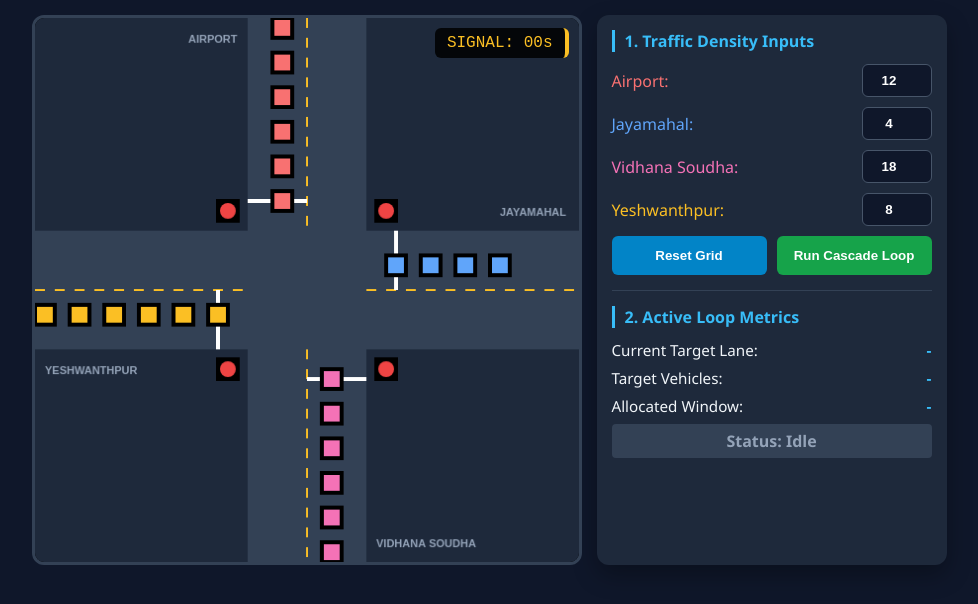
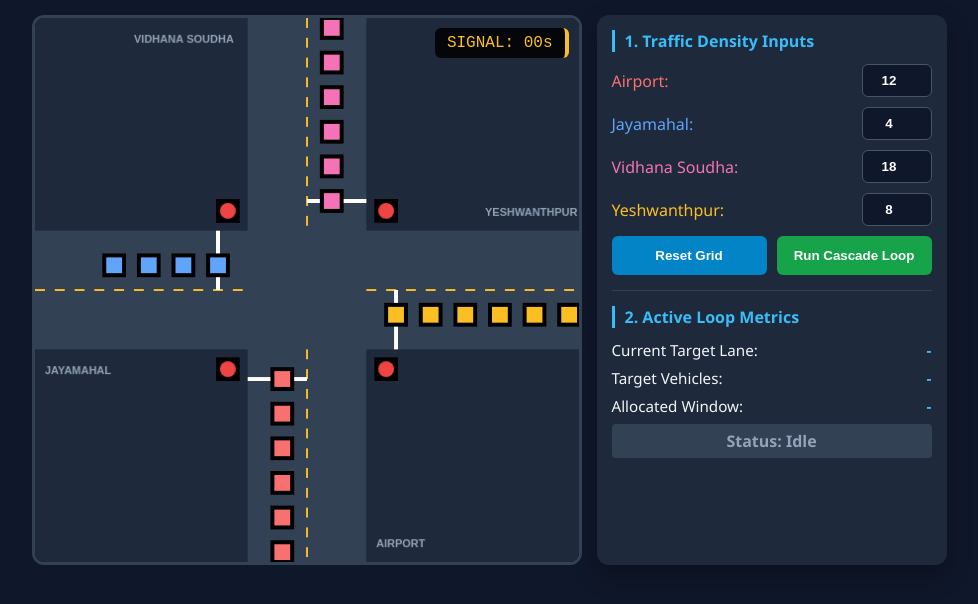
Before and after one commit to sandeshrai24-bit/Mekhri-Circle-traffic_Optimization, a Flask app: page / in a window 1280 px wide. Shown: the part 75-679 px from the top of the page, without its empty margins (151-1129 px from the left). Run offline with Flask 3, Linux system fonts and the light colour scheme.

Commit message:
Update index.html

```diff
--- a/templates/index.html
+++ b/templates/index.html
@@ -202,10 +202,10 @@
         const unitStep = carSize + carGap;
 
         const profiles = {
-            "Airport":        { x: midX - 25, y: -20, dx: 0, dy: unitStep, stopX: midX - 25, stopY: midY - lineOffset, color: '#f87171' },
-            "Vidhana Soudha": { x: midX + 25, y: canvas.height + 20, dx: 0, dy: -unitStep, stopX: midX + 25, stopY: midY + lineOffset, color: '#f472b6' },
-            "Jayamahal":      { x: canvas.width + 20, y: midY - 25, dx: -unitStep, dy: 0, stopX: midX + lineOffset, stopY: midY - 25, color: '#60a5fa' },
-            "Yeshwanthpur":   { x: -20, y: midY + 25, dx: unitStep, dy: 0, stopX: midX - lineOffset, stopY: midY + 25, color: '#fbbf24' }
+            "Airport": { x: midX - 25, y: canvas.height + 20, dx: 0, dy: -unitStep, stopX: midX - 25, stopY: midY + lineOffset, color: '#f87171' },
+            "Vidhana Soudha": { x: midX + 25, y: -20, dx: 0, dy: unitStep, stopX: midX + 25, stopY: midY - lineOffset, color: '#f472b6' },
+            "Jayamahal": { x: -20, y: midY - 25, dx: unitStep, dy: 0, stopX: midX - lineOffset, stopY: midY - 25, color: '#60a5fa' },
+            "Yeshwanthpur": { x: canvas.width + 20, y: midY + 25, dx: -unitStep, dy: 0, stopX: midX + lineOffset, stopY: midY + 25, color: '#fbbf24' }
         };
 
         function initSimulation() {
@@ -358,22 +358,22 @@
             ctx.beginPath(); ctx.moveTo(midX + roadW/2, midY); ctx.lineTo(canvas.width, midY); ctx.stroke();
 
             ctx.strokeStyle = "#fff"; ctx.lineWidth = 4; ctx.setLineDash([]);
-            ctx.beginPath(); ctx.moveTo(midX - roadW/2, midY - lineOffset); ctx.lineTo(midX, midY - lineOffset); ctx.stroke();
-            ctx.beginPath(); ctx.moveTo(midX, midY + lineOffset); ctx.lineTo(midX + roadW/2, midY + lineOffset); ctx.stroke();
-            ctx.beginPath(); ctx.moveTo(midX + lineOffset, midY - roadW/2); ctx.lineTo(midX + lineOffset, midY); ctx.stroke();
-            ctx.beginPath(); ctx.moveTo(midX - lineOffset, midY); ctx.lineTo(midX - lineOffset, midY + roadW/2); ctx.stroke();
+            ctx.beginPath(); ctx.moveTo(midX, midY - lineOffset); ctx.lineTo(midX + roadW/2, midY - lineOffset); ctx.stroke();
+            ctx.beginPath(); ctx.moveTo(midX - roadW/2, midY + lineOffset); ctx.lineTo(midX, midY + lineOffset); ctx.stroke();
+            ctx.beginPath(); ctx.moveTo(midX + lineOffset, midY); ctx.lineTo(midX + lineOffset, midY + roadW/2); ctx.stroke();
+            ctx.beginPath(); ctx.moveTo(midX - lineOffset, midY - roadW/2); ctx.lineTo(midX - lineOffset, midY); ctx.stroke();
 
             ctx.fillStyle = "#94a3b8"; ctx.font = "bold 11px Arial";
-            ctx.fillText("AIRPORT", midX - roadW/2 - 60, 25);
-            ctx.fillText("JAYAMAHAL", canvas.width - 80, midY - roadW/2 - 15);
-            ctx.fillText("VIDHANA SOUDHA", midX + roadW/2 + 10, canvas.height - 15);
-            ctx.fillText("YESHWANTHPUR", 10, midY + roadW/2 + 25);
+            ctx.fillText("VIDHANA SOUDHA", midX - roadW/2 - 115, 25);
+            ctx.fillText("YESHWANTHPUR", canvas.width - 95, midY - roadW/2 - 15);
+            ctx.fillText("AIRPORT", midX + roadW/2 + 10, canvas.height - 15);
+            ctx.fillText("JAYAMAHAL", 10, midY + roadW/2 + 25);
 
             const beacons = {
-                "Airport":        { x: midX - roadW/2 - 20, y: midY - roadW/2 - 20 },
-                "Vidhana Soudha": { x: midX + roadW/2 + 20, y: midY + roadW/2 + 20 },
-                "Jayamahal":      { x: midX + roadW/2 + 20, y: midY - roadW/2 - 20 },
-                "Yeshwanthpur":   { x: midX - roadW/2 - 20, y: midY + roadW/2 + 20 }
+                "Airport": { x: midX + roadW/2 + 20, y: midY + roadW/2 + 20 },
+                "Vidhana Soudha": { x: midX - roadW/2 - 20, y: midY - roadW/2 - 20 },
+                "Jayamahal": { x: midX - roadW/2 - 20, y: midY + roadW/2 + 20 },
+                "Yeshwanthpur": { x: midX + roadW/2 + 20, y: midY - roadW/2 - 20 }
             };
 
             for(let [dir, pos] of Object.entries(beacons)) {
```
